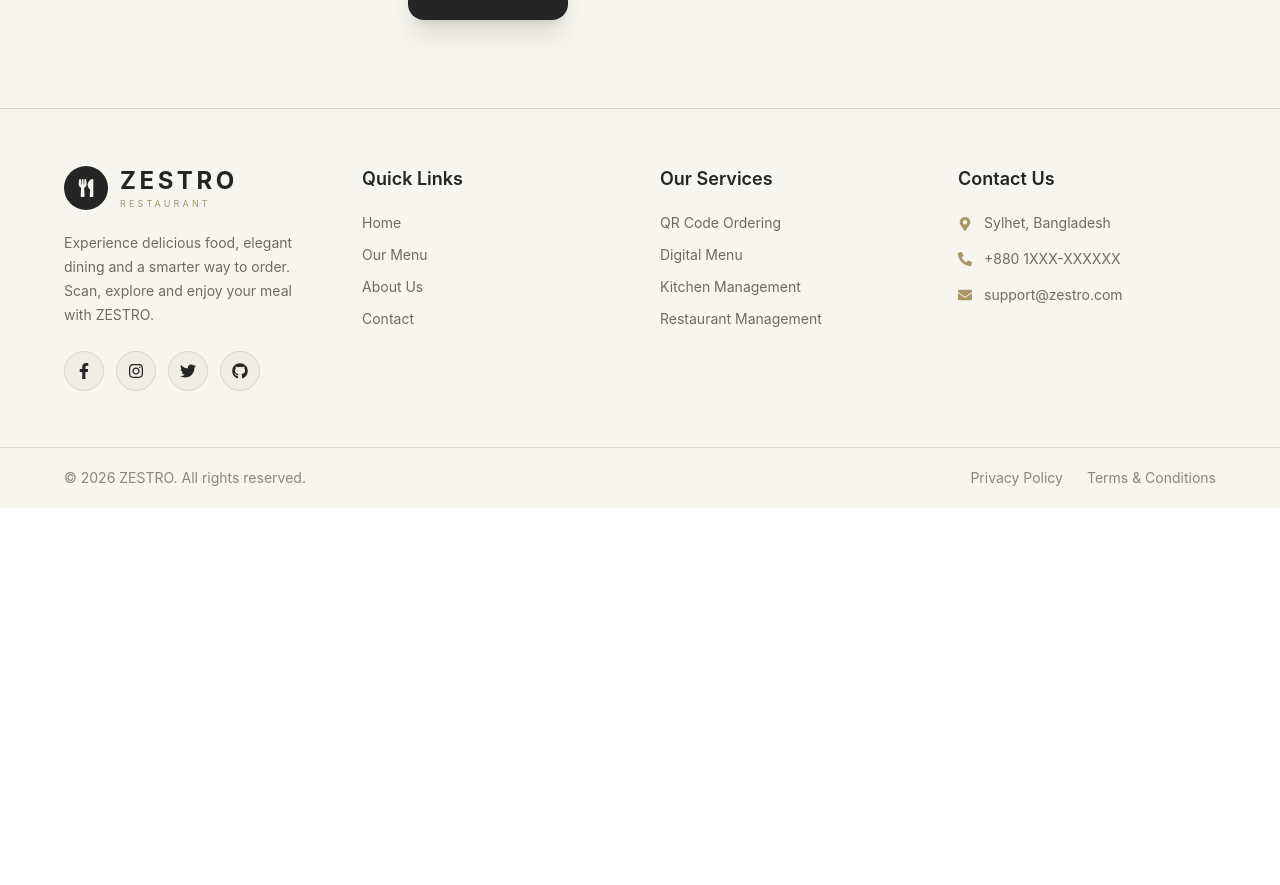
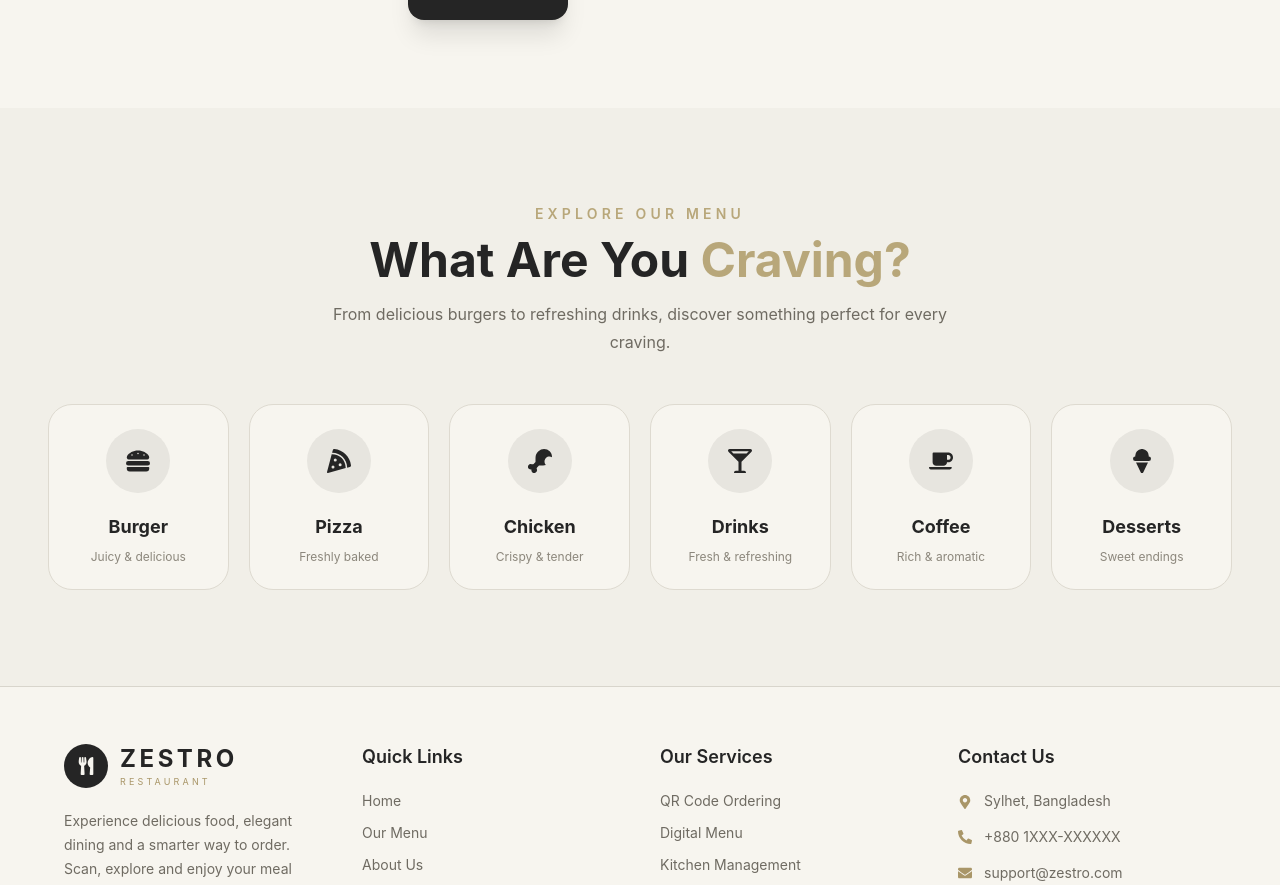
Before and after one commit to mizanurrahman017/zestro, a React (Vite) app: page / in a window 1280 px wide. Shown: the part 1393-2278 px from the top of the page. Before the commit the page ends 1901 px from the top, so only its background shows below. Built offline with nearby package versions, Linux system fonts and the light colour scheme; no server answers.

Commit message:
Food Categories

```diff
--- /dev/null
+++ b/src/Components/Categories/Categories.jsx
@@ -0,0 +1,112 @@
+import React from "react";
+import {
+    FaHamburger,
+    FaPizzaSlice,
+    FaCoffee,
+    FaIceCream,
+    FaDrumstickBite,
+    FaGlassMartiniAlt,
+} from "react-icons/fa";
+
+const Categories = () => {
+
+    const categories = [
+        {
+            name: "Burger",
+            icon: <FaHamburger />,
+            description: "Juicy & delicious",
+        },
+        {
+            name: "Pizza",
+            icon: <FaPizzaSlice />,
+            description: "Freshly baked",
+        },
+        {
+            name: "Chicken",
+            icon: <FaDrumstickBite />,
+            description: "Crispy & tender",
+        },
+        {
+            name: "Drinks",
+            icon: <FaGlassMartiniAlt />,
+            description: "Fresh & refreshing",
+        },
+        {
+            name: "Coffee",
+            icon: <FaCoffee />,
+            description: "Rich & aromatic",
+        },
+        {
+            name: "Desserts",
+            icon: <FaIceCream />,
+            description: "Sweet endings",
+        },
+    ];
+
+    return (
+        <section className="bg-[#F1EFE8] py-20 md:py-24">
+
+            <div className="max-w-7xl mx-auto px-5 md:px-8 lg:px-12">
+
+                {/* Heading */}
+                <div className="text-center max-w-2xl mx-auto mb-12">
+
+                    <p className="text-sm uppercase tracking-[0.3em] text-[#B8A77A] font-semibold">
+                        Explore Our Menu
+                    </p>
+
+                    <h2 className="text-4xl md:text-5xl font-bold text-[#252525] mt-3">
+                        What Are You
+                        <span className="text-[#B8A77A]"> Craving?</span>
+                    </h2>
+
+                    <p className="text-[#6F6B62] mt-4 leading-7">
+                        From delicious burgers to refreshing drinks,
+                        discover something perfect for every craving.
+                    </p>
+
+                </div>
+
+
+                {/* Categories */}
+                <div className="grid grid-cols-2 md:grid-cols-3 lg:grid-cols-6 gap-4 md:gap-5">
+
+                    {categories.map((category, index) => (
+
+                        <div
+                            key={index}
+                            className="group bg-[#F7F5EF] border border-[#DEDAD0] rounded-3xl p-5 md:p-6 text-center cursor-pointer hover:bg-[#252525] hover:border-[#252525] hover:-translate-y-2 hover:shadow-xl transition-all duration-300"
+                        >
+
+                            {/* Icon */}
+                            <div className="w-16 h-16 mx-auto rounded-full bg-[#E7E5DF] text-[#252525] flex items-center justify-center text-2xl group-hover:bg-[#B8A77A] group-hover:text-white transition-all duration-300">
+
+                                {category.icon}
+
+                            </div>
+
+
+                            {/* Name */}
+                            <h3 className="font-bold text-[#252525] text-lg mt-5 group-hover:text-white transition-colors duration-300">
+                                {category.name}
+                            </h3>
+
+
+                            {/* Description */}
+                            <p className="text-xs text-[#8C877C] mt-2 group-hover:text-[#D8D5CC] transition-colors duration-300">
+                                {category.description}
+                            </p>
+
+                        </div>
+
+                    ))}
+
+                </div>
+
+            </div>
+
+        </section>
+    );
+};
+
+export default Categories;
--- a/src/Pages/Home/Home/Home.jsx
+++ b/src/Pages/Home/Home/Home.jsx
@@ -1,12 +1,14 @@
 import React from 'react';
 import Hero from '../../../Components/Hero/Hero';
 import About from '../../../Components/About/About';
+import Categories from '../../../Components/Categories/Categories';
 
 const Home = () => {
     return (
         <div>
             <Hero></Hero>
             <About></About>
+            <Categories></Categories>
         </div>
     );
 };
```
